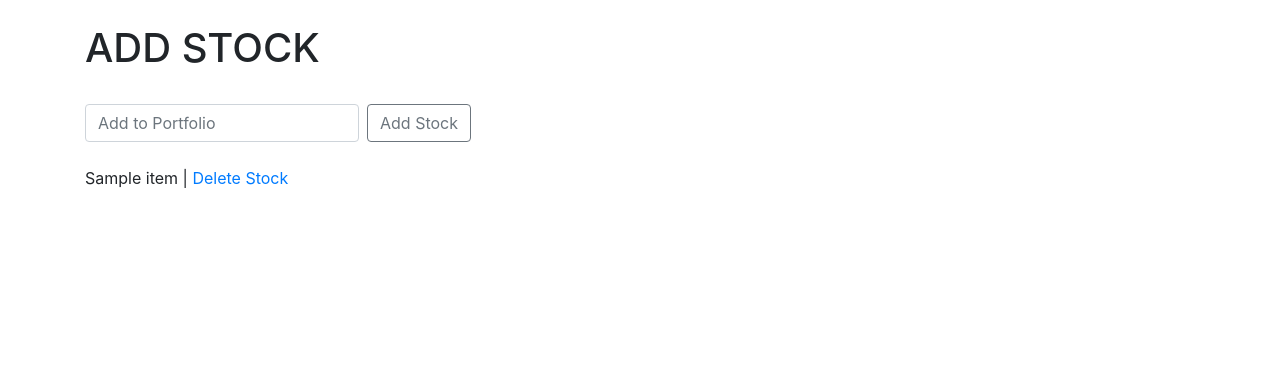
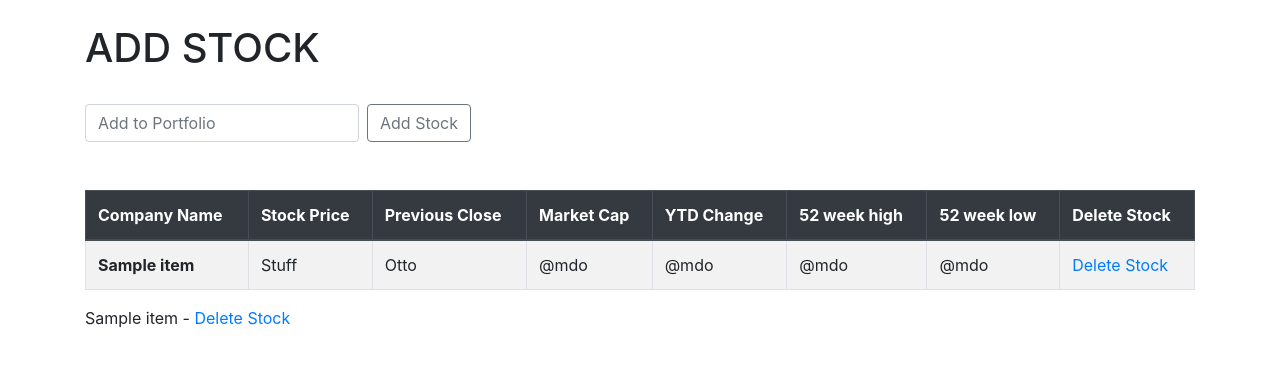
Before and after one commit to jsilvajr1/stock_tracker, a Django app: template stock/quotes/templates/add_stock.html in a window 1280 px wide. Shown: the part 56-423 px from the top of the page. Run offline with Django 3.2, Linux system fonts and the light colour scheme; the template is opened without the code that fills it: most values are stand-ins (such as "Sample title", 1, 10 or a date in 2020); some libraries are stand-ins or nearby versions.

Commit message:
connected api data to bootstrap table

```diff
--- a/stock/quotes/templates/add_stock.html
+++ b/stock/quotes/templates/add_stock.html
@@ -12,11 +12,47 @@
 </form>
 
 
-<br/>
+<br/><br/>
+
+<table class="table table-striped table-hover table-bordered">
+  <thead class="thead-dark">
+    <tr>
+      <th scope="col">Company Name</th>
+      <th scope="col">Stock Price</th>
+      <th scope="col">Previous Close</th>
+      <th scope="col">Market Cap</th>
+      <th scope="col">YTD Change</th>
+      <th scope="col">52 week high</th>
+      <th scope="col">52 week low</th>
+      <th scope="col">Delete Stock</th>
+    </tr>
+  </thead>
+
+  <tbody>
+    {% for item in ticker %}
+
+      <tr>
+        <th scope="row">{{ item }}</th>
+        <td>Stuff</td>
+        <td>Otto</td>
+        <td>@mdo</td>
+        <td>@mdo</td>
+        <td>@mdo</td>
+        <td>@mdo</td>
+        <td><a href="{% url 'delete' item.id %}"> Delete Stock</a></td>
+      </tr>
+    {% endfor %}
+
+
+  </tbody>
+</table>
+
+
+
 
 
 {% for item in ticker %}
-  {{ item }} | <a href="{% url 'delete' item.id %}"> Delete Stock</a> <br/>
+  {{ item }} - <a href="{% url 'delete' item.id %}"> Delete Stock</a> <br/>
 {% endfor %}
 
 
```
Also changed, not shown: stock/db.sqlite3.
